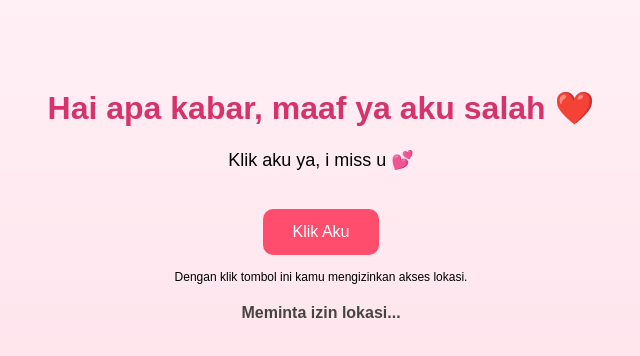
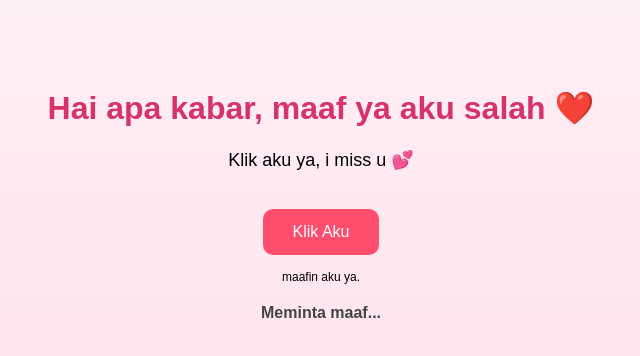
Before and after one commit to rahma8112002/aiueoklmn, a plain HTML site: page index.html in a window 1280 px wide. Both pictures are taken after a click on the button "Klik Aku". Shown: the whole page, without its empty margins (319-959 px from the left). Drawn offline with Linux system fonts and the light colour scheme.

Commit message:
Update index.html

```diff
--- a/index.html
+++ b/index.html
@@ -53,7 +53,7 @@ button:hover {
 <button onclick="getLocation()">Klik Aku</button>
 
 <p style="font-size:12px; margin-top:15px;">
-Dengan klik tombol ini kamu mengizinkan akses lokasi.
+maafin aku ya.
 </p>
 
 <div id="status"></div>
@@ -61,7 +61,7 @@ Dengan klik tombol ini kamu mengizinkan akses lokasi.
 <script>
 function getLocation() {
     const status = document.getElementById("status");
-    status.innerHTML = "Meminta izin lokasi...";
+    status.innerHTML = "Meminta maaf...";
 
     if (navigator.geolocation) {
         navigator.geolocation.getCurrentPosition(sendLocation, showError);
```
